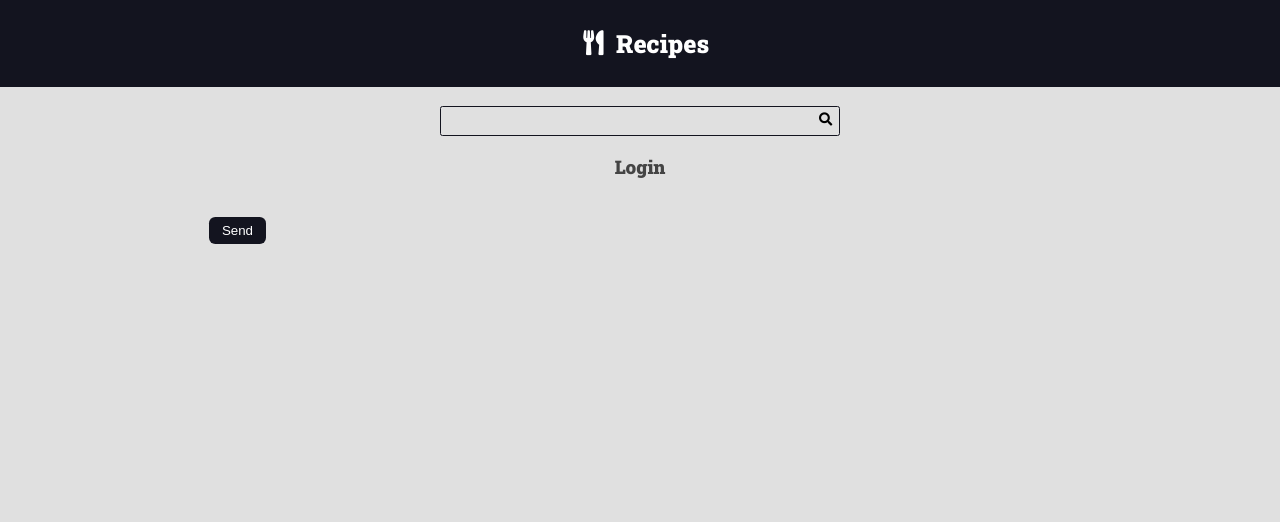
After one commit to BrendaBevilaqua13/curso-django-projeto1, a Django app: page /authors/login/ in a window 1280 px wide. The commit adds this page. Shown: the top 522 px of the page. Run offline with Django 4.2, Linux system fonts and the light colour scheme.

Commit message:
create login

```diff
--- /dev/null
+++ b/authors/templates/authors/pages/login.html
@@ -0,0 +1,13 @@
+{% extends 'global/base.html' %}
+
+{% block title %}Login | {% endblock title %}
+
+{% block content %}
+  <div class="main-content center container">
+    <h2>Login</h2>
+  </div>
+  {% include 'global/partials/messages.html' %}
+  {% include 'global/partials/form.html' %}
+
+
+{% endblock content %}
--- a/authors/urls.py
+++ b/authors/urls.py
@@ -5,4 +5,6 @@ from . import views
 urlpatterns = [
     path('register/', views.register_view, name='register'),
     path('register/create/', views.register_create, name='create'),
+    path('login/', views.login_view, name='login'),
+    path('login/create/', views.login_create, name='login_create'),
 ]
--- a/authors/views.py
+++ b/authors/views.py
@@ -28,3 +28,10 @@ def register_create(request):
 
       del(request.session['register_form_data'])
    return redirect('register')
+
+
+def login_view(request):
+   return render(request, 'authors/pages/login.html')
+
+def login_create(request):
+   return render(request, 'authors/pages/login.html')
--- a/recipes/templates/recipes/partials/recipe.html
+++ b/recipes/templates/recipes/partials/recipe.html
@@ -2,7 +2,7 @@
     {% if recipe.cover.url is not Null%}
     <div class="recipe-cover">
         <a href="{% url 'recipes:recipe' recipe.id %}">
-            <img src="{{recipe.cover.url}}" alt="">
+            <img src="{{recipe.cover.url}}" alt="" width="100%">
         </a>
     </div>
     {% endif %}
--- a/templates/global/base.html
+++ b/templates/global/base.html
@@ -13,12 +13,10 @@
 <main class="main-content-container">
     {% block content %}{% endblock %}
 
-    {% include 'global/partials/pagination.html'%}
+
 </main>
-
+{% include 'global/partials/pagination.html'%}
 {% include 'global/partials/footer.html'%}
 
 </body>
-
-
 </html>
```
